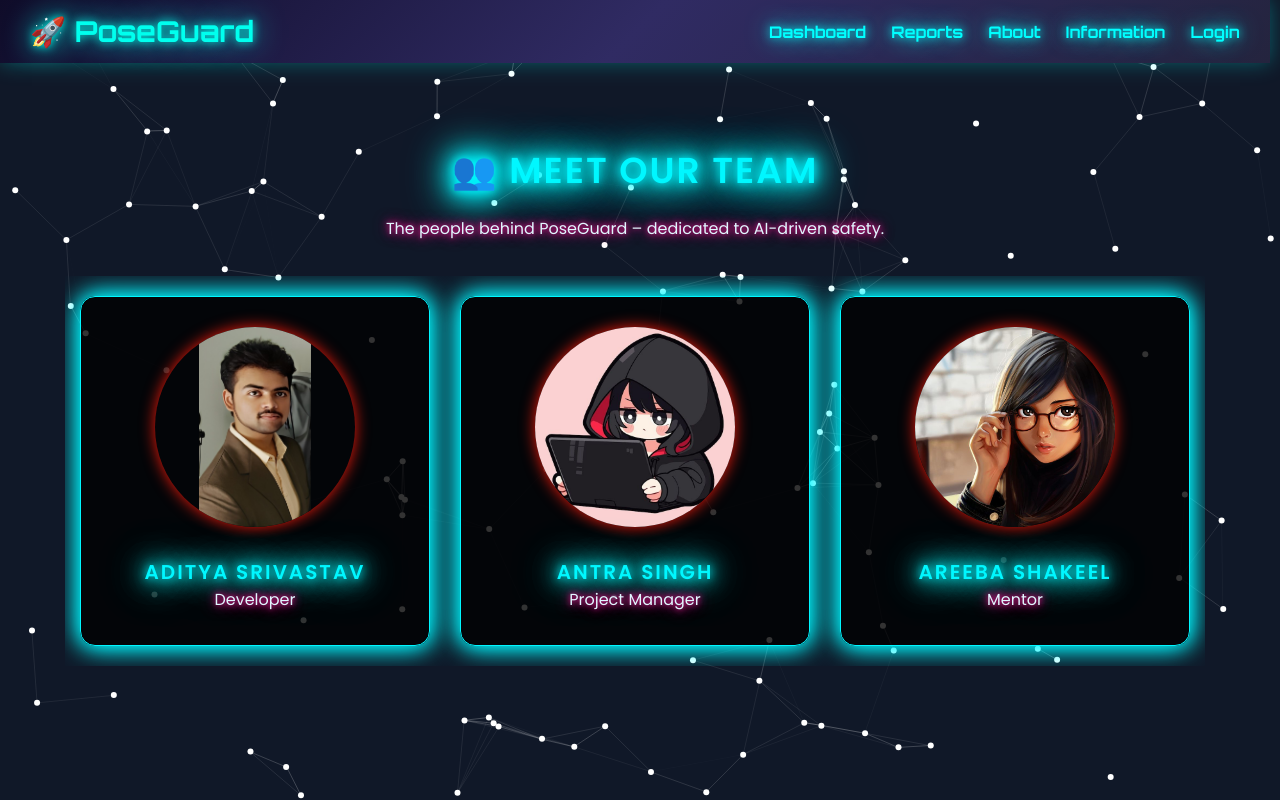
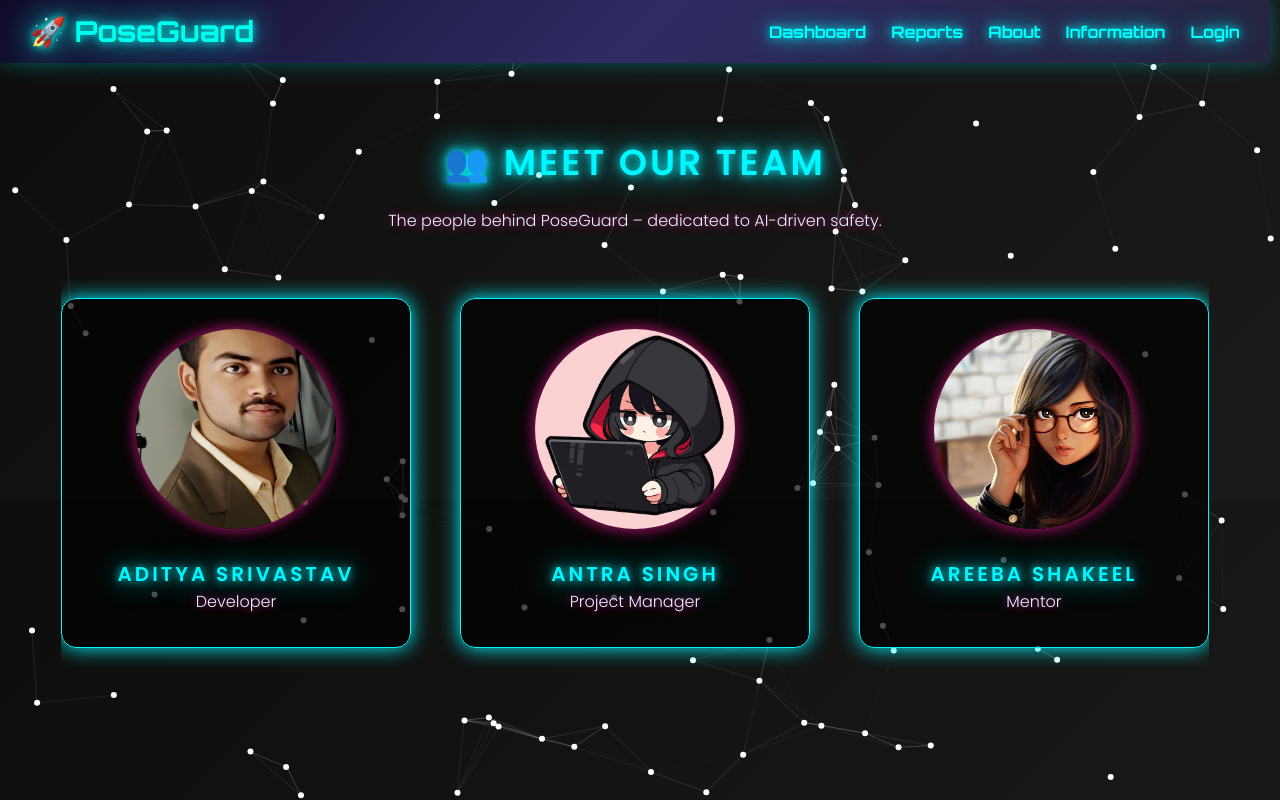
Before and after one commit to AdityaSrivastavDS/Driver-Unwanted-Pose-Detection-and-Feedback-System, a Flask app: page /about in a window 1280 px wide. Run offline with Flask 3, Linux system fonts and the light colour scheme; some libraries are stand-ins or nearby versions.

Commit message:
css changed

```diff
--- a/static/css/styles.css
+++ b/static/css/styles.css
@@ -1,172 +1,177 @@
-/* Smooth Transitions */
-/* Body Setup */
-/* Smooth Transitions */
+/* 🌌 Global Neon Aesthetic and Smooth Transitions */
 body {
     font-family: 'Poppins', sans-serif;
-    transition: all 0.5s ease-in-out;
+    background: linear-gradient(135deg, #0d0d0d, #1a1a1a);
+    color: #e0f7ff;
+    margin: 0;
+    padding: 0;
+    transition: all 0.4s ease-in-out;
+    overflow-x: hidden;
 }
 
-/* Glassmorphism Card */
+/* 🌟 Glassmorphism Card */
 .glass-card {
-    background: rgba(255, 255, 255, 0.1);
-    backdrop-filter: blur(12px);
-    padding: 25px;
-    border-radius: 15px;
-    box-shadow: 0 10px 30px rgba(0, 0, 0, 0.3);
+    background: rgba(0, 255, 255, 0.05);
+    backdrop-filter: blur(16px);
+    padding: 30px;
+    border-radius: 20px;
+    box-shadow: 0 0 25px rgba(0, 255, 255, 0.3);
+    border: 1px solid rgba(0, 255, 255, 0.2);
+    transition: transform 0.4s ease, box-shadow 0.4s ease;
 }
 
-/* Input Fields */
+.glass-card:hover {
+    transform: scale(1.02);
+    box-shadow: 0 0 40px rgba(0, 255, 255, 0.5);
+}
+
+/* 🔤 Input Fields */
 .input-field {
     width: 100%;
-    padding: 12px;
-    margin-bottom: 10px;
-    border-radius: 8px;
-    background: rgba(255, 255, 255, 0.1);
-    border: none;
-    color: white;
+    padding: 14px;
+    margin-bottom: 15px;
+    border-radius: 10px;
+    background: rgba(0, 0, 0, 0.4);
+    border: 1px solid #00f7ff;
+    color: #fff;
     transition: 0.3s;
+    box-shadow: 0 0 10px #00f7ff30;
 }
 
 .input-field:focus {
-    background: rgba(255, 255, 255, 0.2);
+    background: rgba(0, 0, 0, 0.6);
     outline: none;
+    box-shadow: 0 0 15px #00f7ff99;
 }
 
-/* 3D Button */
+/* 🔘 3D Button with Pulse Animation */
 .btn-primary {
     width: 100%;
-    padding: 12px;
-    background: linear-gradient(90deg, #4f46e5, #8b5cf6);
-    border-radius: 8px;
+    padding: 14px;
+    background: linear-gradient(90deg, #00f7ff, #cc147f);
+    border: none;
+    border-radius: 10px;
     color: white;
     font-weight: bold;
     cursor: pointer;
+    box-shadow: 0 0 10px #00f7ff, 0 0 20px #cc147f;
+    animation: pulse 2s infinite;
     transition: transform 0.3s;
 }
 
 .btn-primary:hover {
-    transform: scale(1.05);
+    transform: scale(1.07);
 }
 
-/* Hide Default Scrollbar */
-.scrollbar-hide::-webkit-scrollbar {
-    display: none;
+/* ✨ Pulse Animation */
+@keyframes pulse {
+    0% { box-shadow: 0 0 10px #00f7ff, 0 0 20px #cc147f; }
+    50% { box-shadow: 0 0 20px #00f7ff, 0 0 30px #cc147f; }
+    100% { box-shadow: 0 0 10px #00f7ff, 0 0 20px #cc147f; }
 }
 
-/* Scrollable Section */
+/* 🌀 Custom Scrollbar */
 .scrollable-section {
-    max-height: 500px; /* Adjust the height as needed */
-    overflow-y: auto; /* Enable vertical scrolling */
-    padding-right: 10px; /* Add padding for better UX */
-    scrollbar-width: thin; /* For Firefox */
-    scrollbar-color: #888 transparent; /* For Firefox */
+    max-height: 500px;
+    overflow-y: auto;
+    scrollbar-width: thin;
+    scrollbar-color: #00f7ff transparent;
+    padding-right: 10px;
 }
 
-/* Custom Scrollbar for Webkit Browsers */
 .scrollable-section::-webkit-scrollbar {
     width: 8px;
 }
 
 .scrollable-section::-webkit-scrollbar-thumb {
-    background-color: #888;
+    background-color: #00f7ff;
     border-radius: 4px;
 }
 
-.scrollable-section::-webkit-scrollbar-thumb:hover {
-    background-color: #555;
+/* 👥 Team Section */
+#teamScroll {
+    justify-content: center;
+    display: flex;
+    overflow-x: auto;
+    gap: 25px;
+    padding: 30px 0;
+    scroll-snap-type: x mandatory;
 }
 
-/* Center the Team Section */
-#teamScroll {
-    justify-content: center; /* Center the team cards horizontally */
-    display: flex; /* Ensure flexbox layout */
-    overflow-x: auto; /* Allow horizontal scrolling if needed */
-    padding: 20px 0; /* Add padding for spacing */
-}
-
-/* Team Card Styling */
 .team-card {
+    scroll-snap-align: center;
+    flex-shrink: 0;
     display: flex;
     flex-direction: column;
-    align-items: center; /* Center content inside the card */
+    align-items: center;
     justify-content: center;
-    background: rgba(0, 0, 0, 0.8); /* Darker background for better contrast */
-    border: 1px solid #00f7ff; /* Glowing border */
-    box-shadow: 0 0 20px #00f7ff, 0 0 30px #00f7ff;
-    padding: 20px;
-    border-radius: 15px;
-    width: 350px; /* Increase card width */
-    height: 350px; /* Increase card height */
-    transition: transform 0.3s ease, box-shadow 0.3s ease;
-    margin: 0 15px; /* Add spacing between cards */
+    background: rgba(0, 0, 0, 0.8);
+    border: 1px solid #00f7ff;
+    box-shadow: 0 0 20px #00f7ff;
+    padding: 25px;
+    border-radius: 18px;
+    width: 350px;
+    height: 350px;
+    transition: transform 0.4s ease, box-shadow 0.4s ease;
 }
 
 .team-card:hover {
     transform: scale(1.05);
-    box-shadow: 0 0 30px #00f7ff, 0 0 40px #00f7ff, 0 0 50px #00f7ff;
+    box-shadow: 0 0 40px #00f7ff;
 }
 
-/* Team Card Image Styling */
 .team-card img {
-    width: 200px; /* Increase image size */
-    height: 200px; /* Maintain aspect ratio */
-    border-radius: 50%; /* Circular images */
-    object-fit: contain; /* Ensure the image fits properly within the circle */
-    object-position: center; /* Center the image vertically and horizontally */
-    box-shadow: 0 0 15px #f31a0b;
+    width: 200px;
+    height: 200px;
+    border-radius: 50%;
+    object-fit: cover;
+    box-shadow: 0 0 15px #cc147f;
     transition: transform 0.3s ease;
-    margin-bottom: 15px; /* Add spacing below the image */
+    margin-bottom: 15px;
 }
 
 .team-card img:hover {
     transform: scale(1.1);
 }
 
-/* Center the Entire Section */
+/* 🧊 Neon Typography */
+.neon-text {
+    color: #00f7ff;
+    text-shadow: 0 0 10px #00f7ff, 0 0 30px #00f7ff;
+    text-transform: uppercase;
+    letter-spacing: 3px;
+    font-weight: bold;
+}
+
+.neon-paragraph {
+    color: #e0f7ff;
+    text-shadow: 0 0 10px #cc147f;
+    font-weight: 300;
+    line-height: 1.8;
+}
+
+/* ✨ Floating Cards & Boxes */
+.card.floating,
+.neon-box {
+    background: rgba(0, 0, 0, 0.7);
+    border: 1px solid #00f7ff;
+    box-shadow: 0 0 20px #00f7ff;
+    border-radius: 15px;
+    padding: 25px;
+    transition: transform 0.3s ease, box-shadow 0.3s ease;
+}
+
+.card.floating:hover,
+.neon-box:hover {
+    transform: scale(1.03);
+    box-shadow: 0 0 40px #00f7ff;
+}
+
+/* 📐 Centering Section Layouts */
 section.text-center {
     display: flex;
     flex-direction: column;
-    align-items: center; /* Center the section content */
+    align-items: center;
     justify-content: center;
-    text-align: center;
+    padding: 40px 15px;
 }
-
-
-/* Neon Text Effect */
-.neon-text {
-    color: #00f7ff; /* Bright cyan for better visibility */
-    text-shadow: 0 0 10px #00f7ff, 0 0 20px #00f7ff, 0 0 30px #00f7ff, 0 0 40px #00f7ff, 0 0 50px #00f7ff;
-    font-family: 'Poppins', sans-serif;
-    text-transform: uppercase;
-    letter-spacing: 2px;
-}
-
-/* Neon Paragraph Effect */
-.neon-paragraph {
-    color: #e0f7ff; /* Softer white-cyan for readability */
-    text-shadow: 0 0 5px #cc147f, 0 0 10px #cc147f, 0 0 15px #cc147f;
-    line-height: 1.8;
-    font-family: 'Poppins', sans-serif;
-}
-
-/* Background Contrast */
-.card.floating {
-    background: rgba(0, 0, 0, 0.8); /* Darker background for better contrast */
-    border: 1px solid #cc147f; /* Optional: Add a glowing border */
-    box-shadow: 0 0 20px #cc147f;
-}
-
-/* Neon Box Effect */
-.neon-box {
-    background: rgba(0, 0, 0, 0.8); /* Darker background for better contrast */
-    border: 1px solid #00f7ff; /* Glowing border */
-    box-shadow: 0 0 20px #00f7ff, 0 0 30px #00f7ff;
-    padding: 20px;
-    border-radius: 15px;
-    transition: transform 0.3s ease, box-shadow 0.3s ease;
-}
-
-.neon-box:hover {
-    transform: scale(1.05);
-    box-shadow: 0 0 30px #00f7ff, 0 0 40px #00f7ff, 0 0 50px #00f7ff;
-}
```
Also changed, not shown: instance/test.db.
